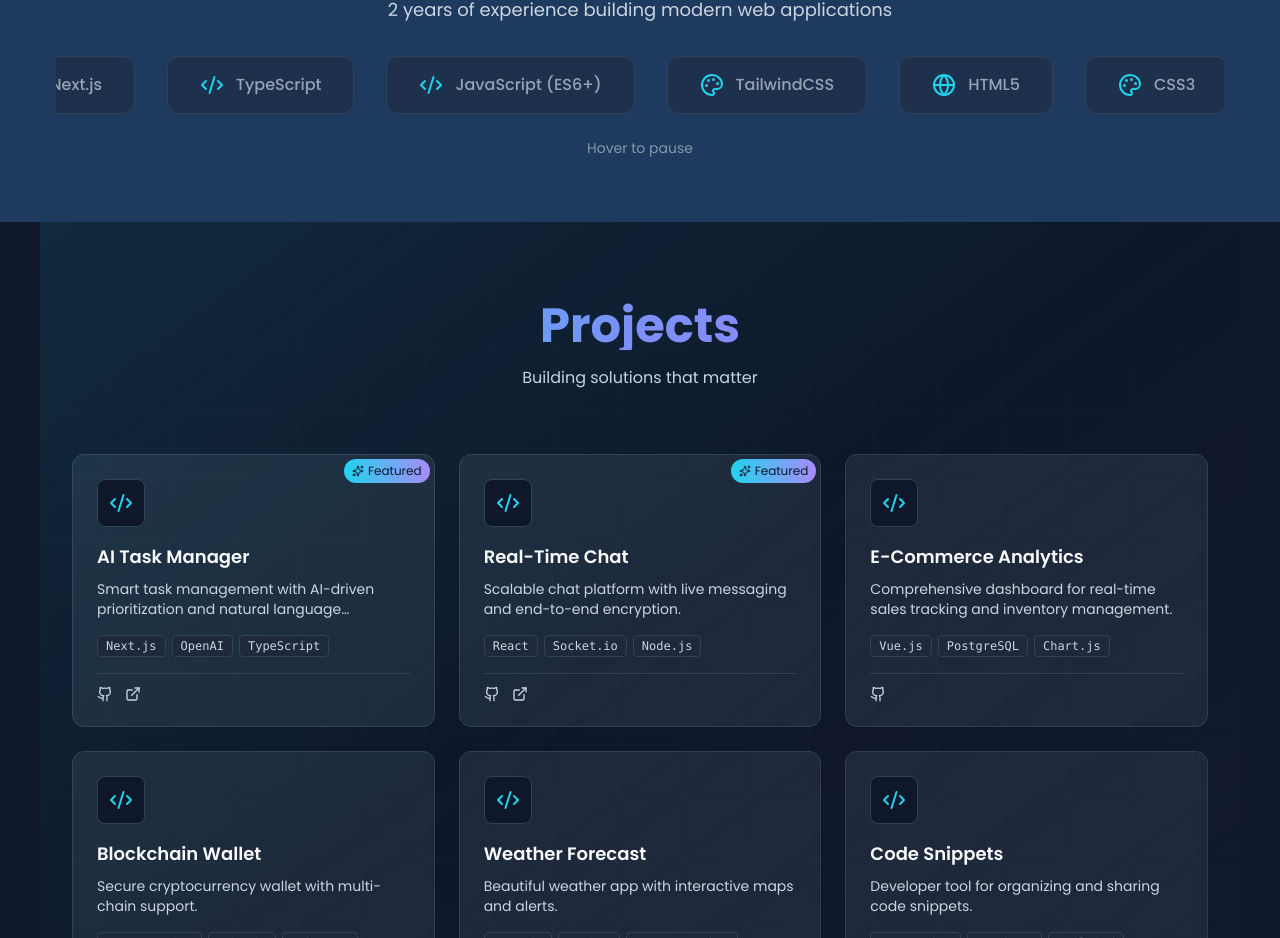
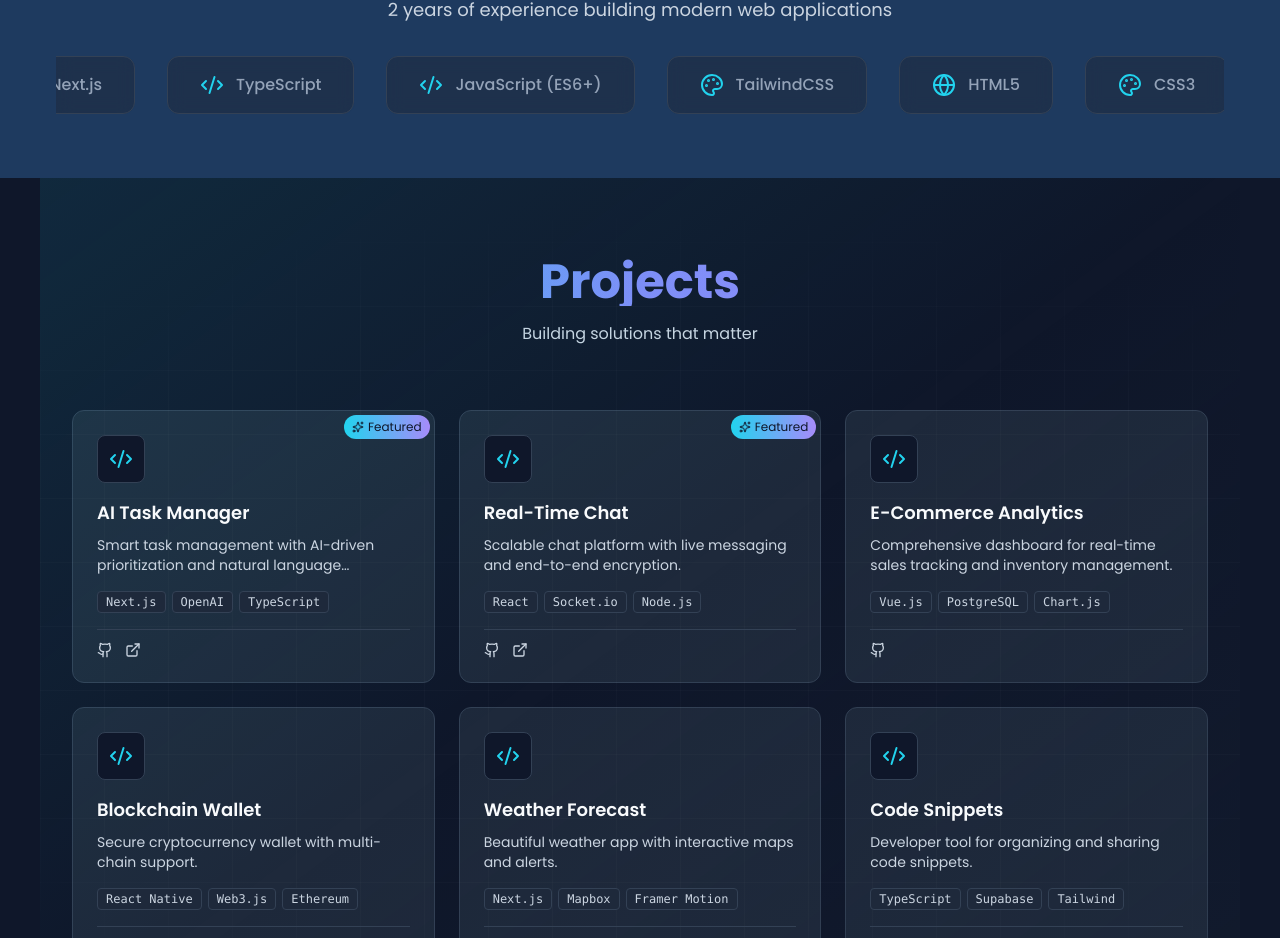
Before and after one commit to abdullahyaseen0010/abdullah-yaseen.portfolio, a Next.js app: page / in a window 1280 px wide. Shown: the part 856-1794 px from the top of the page. Built offline with nearby package versions, Linux system fonts and the light colour scheme.

Commit message:
Remove hover instruction text from SkillsSection
Removed the hover instruction text from the SkillsSection component.

```diff
--- a/src/components/Marquee/SkillsSection.tsx
+++ b/src/components/Marquee/SkillsSection.tsx
@@ -22,10 +22,6 @@ const SkillsSection = () => {
           pauseOnHover={true}
           direction="left"
         />
-
-        <p className="text-tertiary-content mt-6 text-center text-sm opacity-60">
-          Hover to pause
-        </p>
       </div>
     </section>
   )
```
